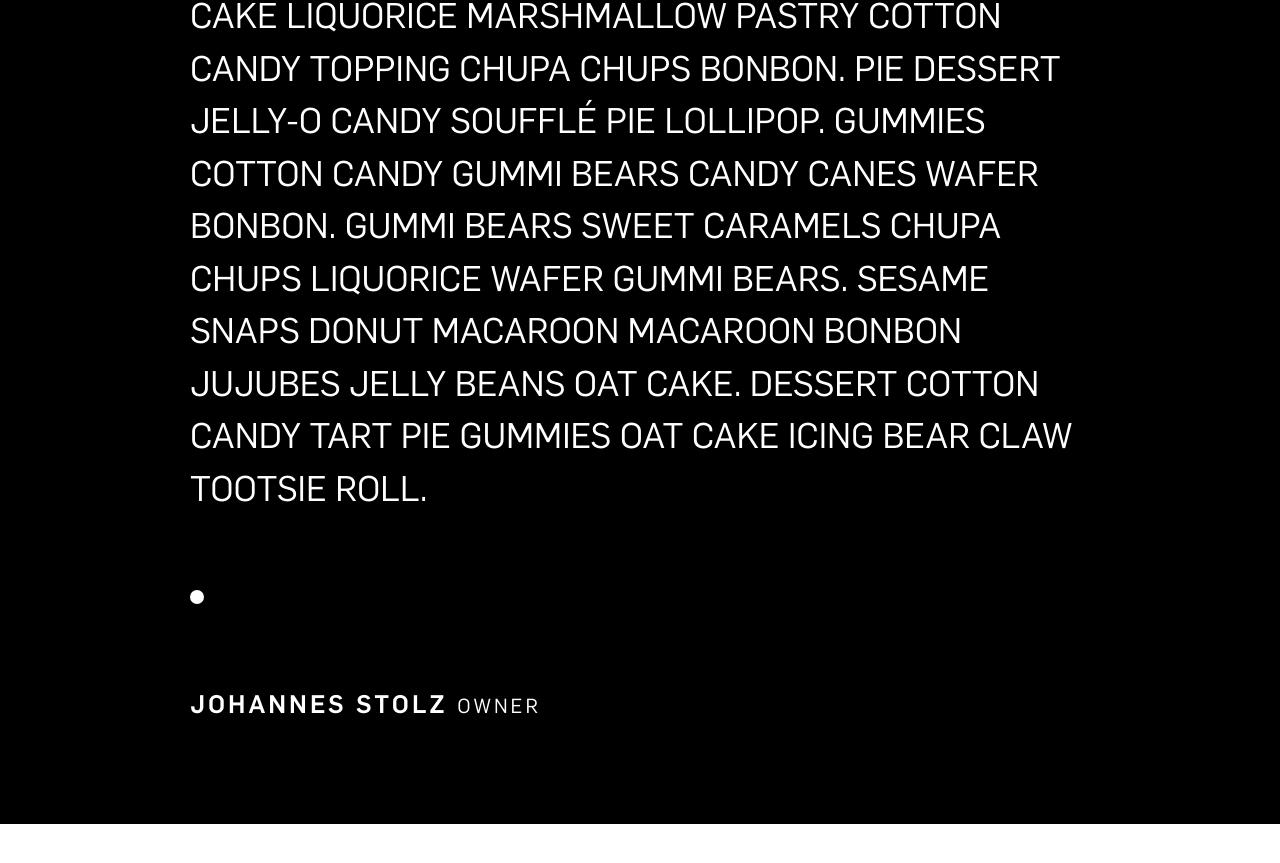
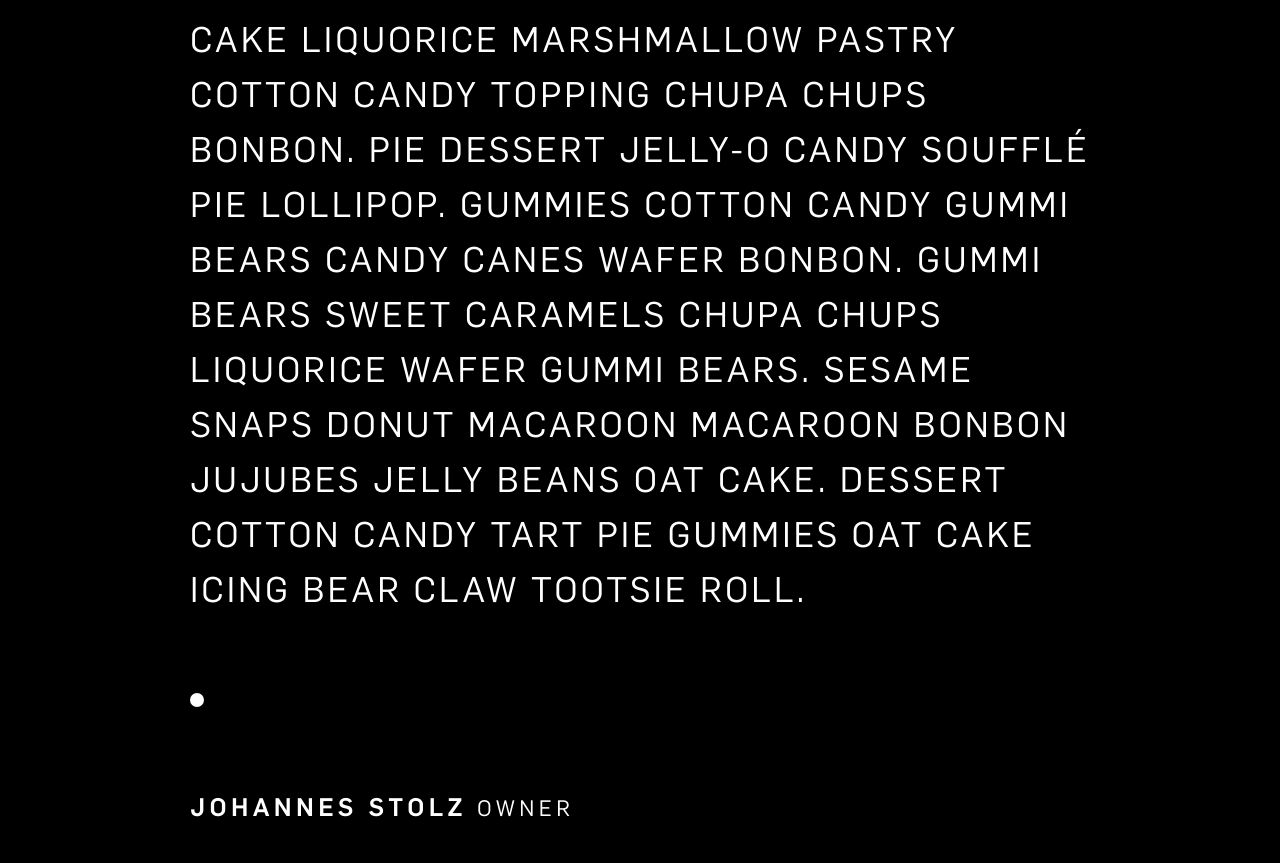
Before and after one commit to AangBel/OnePageHonour, a React (Create React App) app: page / in a window 1280 px wide. Shown: the part 1416-2279 px from the top of the page. Before the commit the page ends 2240 px from the top, so only its background shows below. Built offline with nearby package versions, Linux system fonts and the light colour scheme.

Commit message:
used figma file in order to get correct line height, letter spacing, etc on the quote text

```diff
--- a/src/components/Quote/Quote.css
+++ b/src/components/Quote/Quote.css
@@ -35,18 +35,20 @@
   color: white;
   font-family: "flama book";
   font-size: 35px;
+  font-weight: 550;
   padding-left: 150px;
   padding-right: 150px;
-  margin-top:100px;
+  margin-top: 50px;
   text-transform: uppercase;
-  line-height: 1.5;
+  line-height: 55px;
+  letter-spacing: 3px;
 
 }
 
 .ownerNameTitleBox {
   display: flex;
   margin-top: 60px;
-  letter-spacing: 3px;
+  letter-spacing: 4.4px;
 }
 
 .quoteEllipse {
@@ -57,7 +59,7 @@
   width: 10px;
   background-color: white;
   margin-left: 150px;
-  margin-top:75px;
+  margin-top: 75px;
 }
 
 .quoteAuthorText {
@@ -66,15 +68,18 @@
   color: white;
   font-family: "flama medium";
   font-size: 25px;
+  font-weight: 650;
   padding-top: 0px;
   padding-bottom: 20px;
   padding-left: 150px;
+  letter-spacing: 4.4;
+
 }
 
 .quoteAuthorTitle {
   font-family: "flama book";
-  font-size: 20px;
+  font-size: 22px;
   color: white;
-  margin-top: 30px;
+  margin-top: 28px;
   padding-left: 10px;
 }
```
